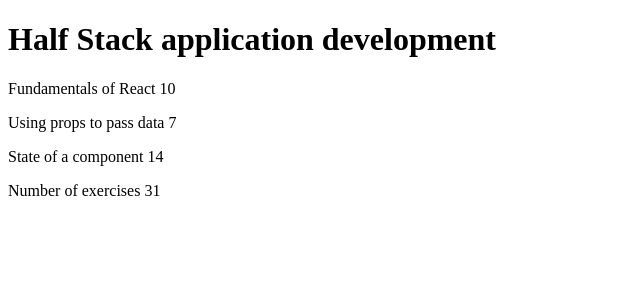
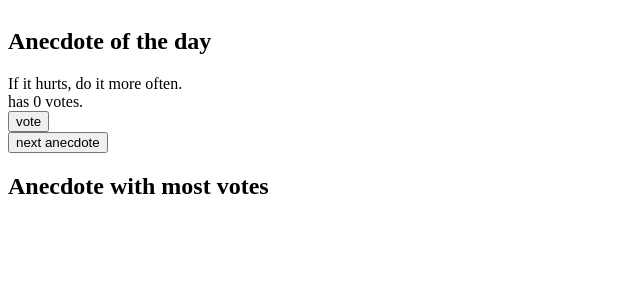
Before and after one commit to heyjudemaldicas/fso-test, a React (Create React App) app: page / in a window 1280 px wide. Shown: the top 300 px of the page, without its empty margins (0-640 px from the left). Built offline with nearby package versions, Linux system fonts and the light colour scheme.

Commit message:
Exercise 1.6-1.14 add exercises

```diff
--- /dev/null
+++ b/src/App.css
@@ -0,0 +1,13 @@
+.statistics {
+    display: flex;
+    flex-direction: column;
+}
+
+.anecdotes {
+    display: flex;
+    flex-direction: column;
+}
+
+button {
+    width: max-content;
+}
--- a/src/App.js
+++ b/src/App.js
@@ -1,3 +1,6 @@
+import { useState } from 'react';
+import './App.css';
+
 const Header = (props) => {
   return (
     <>
@@ -32,32 +35,202 @@
   )
 }
 
-const App = () => {
-  const course = {
-    name: 'Half Stack application development',
-    parts: [
+const Button = (props) => {
+  return (
+    <button onClick={props.handleClick}>
+      {props.text}
+    </button>
+  )
+}
+
+const StatisticLine  = (props) => {
+  return (
+    <>
+      <tr>
+        <td>{props.text}</td>
+        <td>{props.text !== "positive" ? props.value : props.value + '%'}</td>
+      </tr>
+    </>
+  )
+}
+
+const Statistics = (props) => {
+  return (
+    <>
+      <h2>statistics</h2>
       {
-        name: 'Fundamentals of React',
-        exercises: 10
-      },
+        props.all == 0 && <p>No feedback given.</p>
+      }
       {
-        name: 'Using props to pass data',
-        exercises: 7
-      },
+        props.all > 0 &&
+        <table>
+          <StatisticLine text="good" value={props.good} />
+          <StatisticLine text="neutral" value={props.neutral} />
+          <StatisticLine text="bad" value={props.bad} />
+          <StatisticLine text="all" value={props.all} />
+          <StatisticLine text="average" value={props.average} />
+          <StatisticLine text="positive" value={props.positive} />
+        </table>
+      }
+    </>
+  )
+}
+
+const Anecdotes = (props) => {
+  return (
+    <div className="anecdotes">
+      <h2>Anecdote of the day</h2>
+      <div>
+        {props.anecdotes[props.selected]}
+      </div>
+      <span>has {props.votes[props.selected]} votes.</span>
+      <Button text="vote" handleClick={props.handleVote} />
+      <Button text="next anecdote" handleClick={props.handleNext} />
+      <h2>Anecdote with most votes</h2>
       {
-        name: 'State of a component',
-        exercises: 14
+        props.mostVoted !== null &&
+        <div>
+          <div>{props.anecdotes[props.mostVoted]}</div>
+          <span>has {props.votes[props.mostVoted]} votes.</span>
+        </div>
       }
-    ]
-  };
-
-  return (
-    <div>
-      <Header course={course.name} />
-      <Content parts={course.parts} />
-      <Total parts={course.parts} />
     </div>
   )
 }
 
+// Exercise 1.12-1-1.14
+const App = () => {
+  const anecdotes = [
+    'If it hurts, do it more often.',
+    'Adding manpower to a late software project makes it later!',
+    'The first 90 percent of the code accounts for the first 10 percent of the development time...The remaining 10 percent of the code accounts for the other 90 percent of the development time.',
+    'Any fool can write code that a computer can understand. Good programmers write code that humans can understand.',
+    'Premature optimization is the root of all evil.',
+    'Debugging is twice as hard as writing the code in the first place. Therefore, if you write the code as cleverly as possible, you are, by definition, not smart enough to debug it.',
+    'Programming without an extremely heavy use of console.log is same as if a doctor would refuse to use x-rays or blood tests when diagnosing patients.',
+    'The only way to go fast, is to go well.'
+  ]
+  const [votes, setVotes] = useState([0, 0, 0, 0, 0, 0, 0, 0]);
+  const [selected, setSelected] = useState(0);
+  const [mostVoted, setMostVoted] = useState(null);
+
+  const next = () => {
+    let rand = getRandom();
+    setSelected(rand);
+  }
+  const onVote = () => {
+    const copy = [...votes];
+    copy[selected] += 1;
+    setVotes(copy);
+
+    let index = mostVoted;
+    let count = 0;
+    for (let i = 0; i < copy.length; i++) {
+      if (copy[i] > count) {
+        count = copy[i];
+        index = i;
+      }
+    }
+    setMostVoted(index);
+  }
+
+  const getRandom = () => {
+    return Math.floor(Math.random() * anecdotes.length);
+  };
+
+  return (
+    <>
+      <Anecdotes anecdotes={anecdotes} votes={votes} selected={selected} mostVoted={mostVoted} handleVote={onVote} handleNext={next}/>
+    </>
+  );
+}
+
+// // Exercise 1.6-1-1.11
+// const App = () => {
+//   // save clicks of each button to its own state
+//   const [good, setGood] = useState(0)
+//   const [neutral, setNeutral] = useState(0)
+//   const [bad, setBad] = useState(0)
+//   const [all, setAll] = useState(0)
+//   const [average, setAverage] = useState(0)
+//   const [positive, setPositive] = useState(0)
+
+//   const handleGoodClick = () => {
+//     setGood(good + 1);
+//     let newGood = good + 1;
+//     let total = getTotal(newGood, neutral, bad);
+//     let ave = getAverage(newGood, neutral, bad, total);
+//     setAll(total);
+//     setAverage(ave);
+//     setPositive(newGood/total * 100);
+//   };
+
+//   const handleNeutralClick = () => {
+//     setNeutral(neutral + 1);
+//     let newNeutral = neutral + 1;
+//     let total = getTotal(good, newNeutral, bad);
+//     let ave = getAverage(good, newNeutral, bad, total);
+//     setAll(total);
+//     setAverage(ave);
+//     setPositive(good/total * 100);
+//   };
+
+//   const handleBadClick = () => {
+//     setBad(bad + 1);
+//     let newBad = bad + 1;
+//     let total = getTotal(good, neutral, newBad);
+//     let ave = getAverage(good, neutral, newBad, total);
+//     setAll(total);
+//     setAverage(ave);
+//     setPositive(good/total * 100);
+//   };
+
+//   const getTotal = (good, neutral, bad) => {
+//     return good + neutral + bad;
+//   }
+
+//   const getAverage = (good, neutral, bad, total) => {
+//     return ((good + (neutral * 0) + (bad * -1)) / total);
+//   }
+
+//   return (
+//     <div>
+//       <h2>give feedback</h2>
+//       <Button handleClick={handleGoodClick} text="good"/>
+//       <Button handleClick={handleNeutralClick} text="neutral"/>
+//       <Button handleClick={handleBadClick} text="bad"/>
+//       <Statistics good={good} neutral={neutral} bad={bad} all={all} average={average} positive={positive} />
+//     </div>
+//   );
+// }
+
+// // Exercise 1.1-1-5
+// const App = () => {
+//   const course = {
+//     name: 'Half Stack application development',
+//     parts: [
+//       {
+//         name: 'Fundamentals of React',
+//         exercises: 10
+//       },
+//       {
+//         name: 'Using props to pass data',
+//         exercises: 7
+//       },
+//       {
+//         name: 'State of a component',
+//         exercises: 14
+//       }
+//     ]
+//   };
+
+//   return (
+//     <div>
+//       <Header course={course.name} />
+//       <Content parts={course.parts} />
+//       <Total parts={course.parts} />
+//     </div>
+//   )
+// }
+
 export default App;
```
